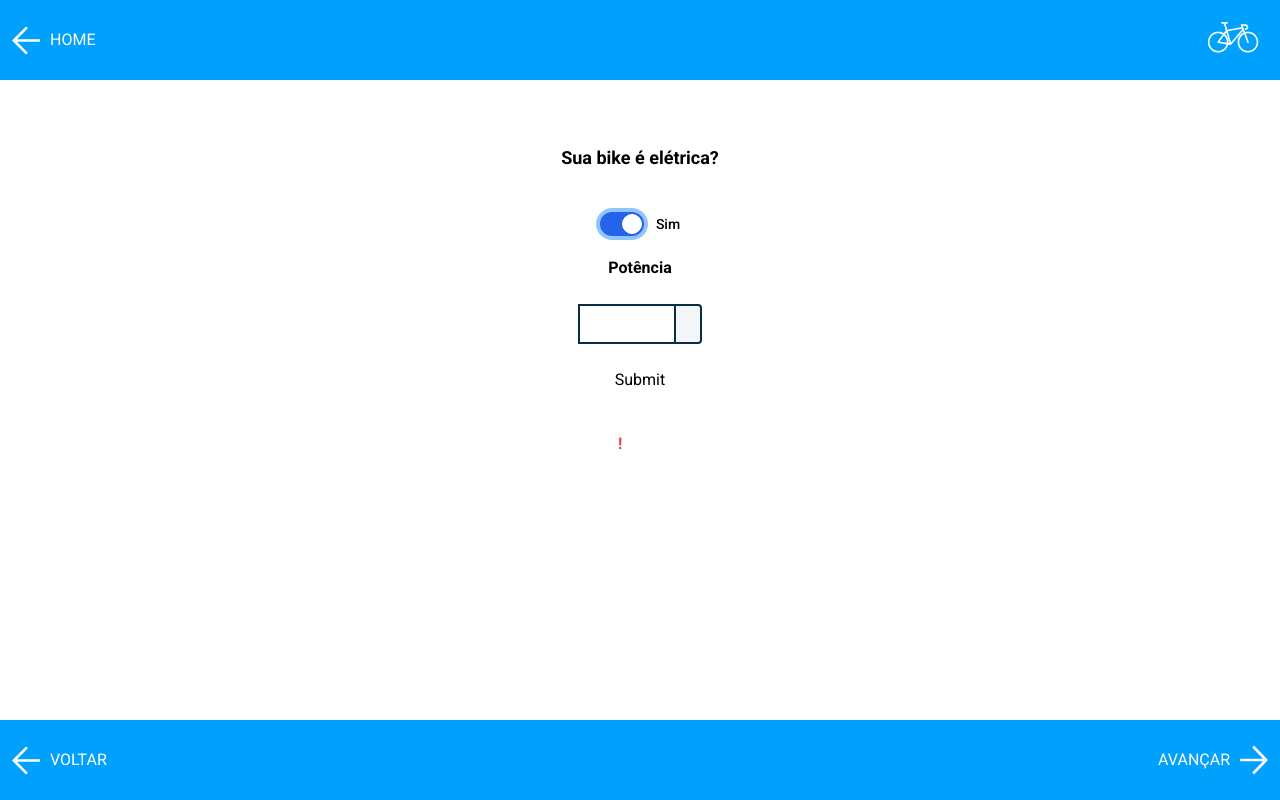
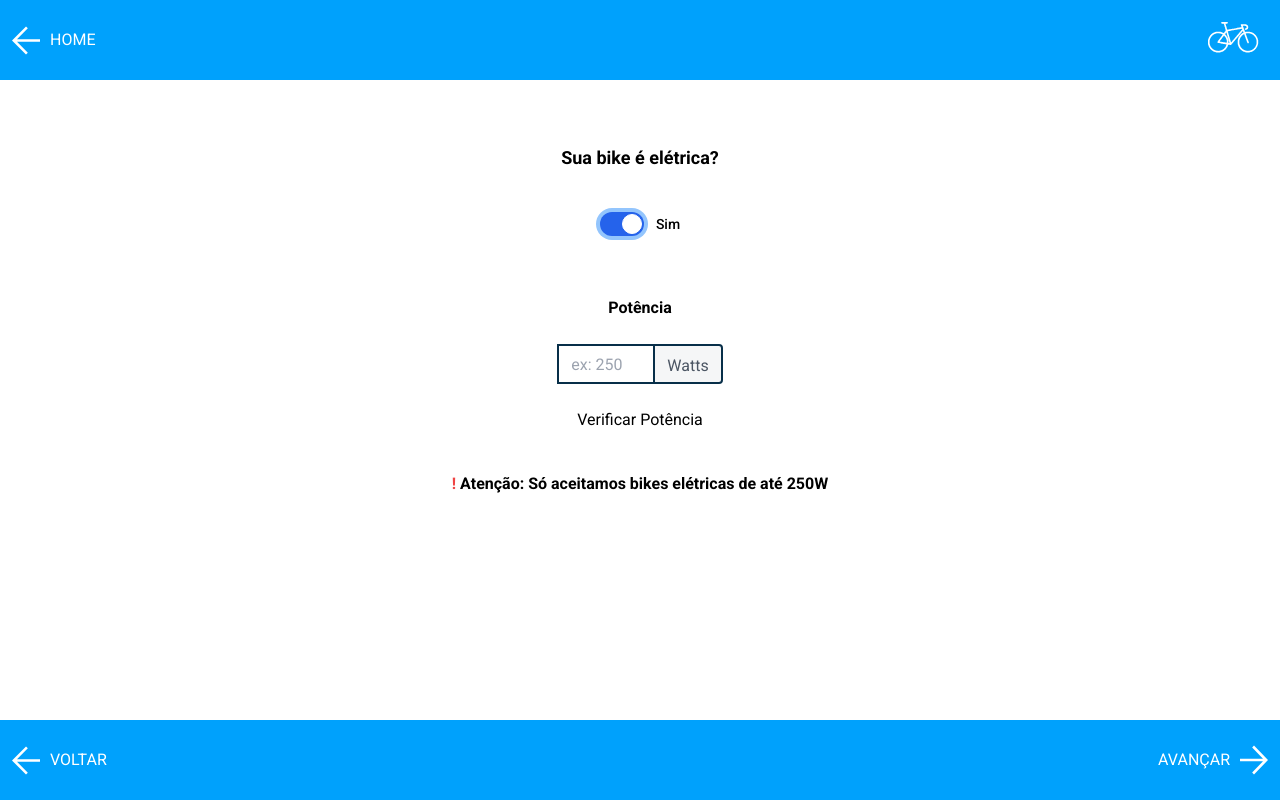
Before and after one commit to vgont/brainstormers, a Next.js app: page /tipo/potencia in a window 1280 px wide. Both pictures are taken after a click on the label "Não". Built offline with nearby package versions, Linux system fonts and the light colour scheme.

Commit message:
add Input component in the page(Potencia)

```diff
--- a/src/app/tipo/potencia/page.js
+++ b/src/app/tipo/potencia/page.js
@@ -15,12 +15,15 @@ export default function Potencia() {
       <Header />
       <Main>
         <Title texto={'Sua bike é elétrica?'} />
-        <div className="flex flex-col items-center">
-          <Toggle onToggle={setTextIsShown}/>
-          {!textIsShown && <div><Input/></div>}
+        <div className="flex flex-col items-center gap-10">
+          <Toggle onToggle={setTextIsShown} />
+          {!textIsShown &&
+            <div>
+              <Input texto={'Watts'} submitValue={'Verificar Potência'} pHolder={'ex: 250'} valueLimit={'Atenção: Só aceitamos bikes elétricas de até 250W'}/>
+            </div>}
         </div>
       </Main>
-      <Footer/>
+      <Footer link={'/tipo/potencia'}/>
     </div>
 
   )
```
